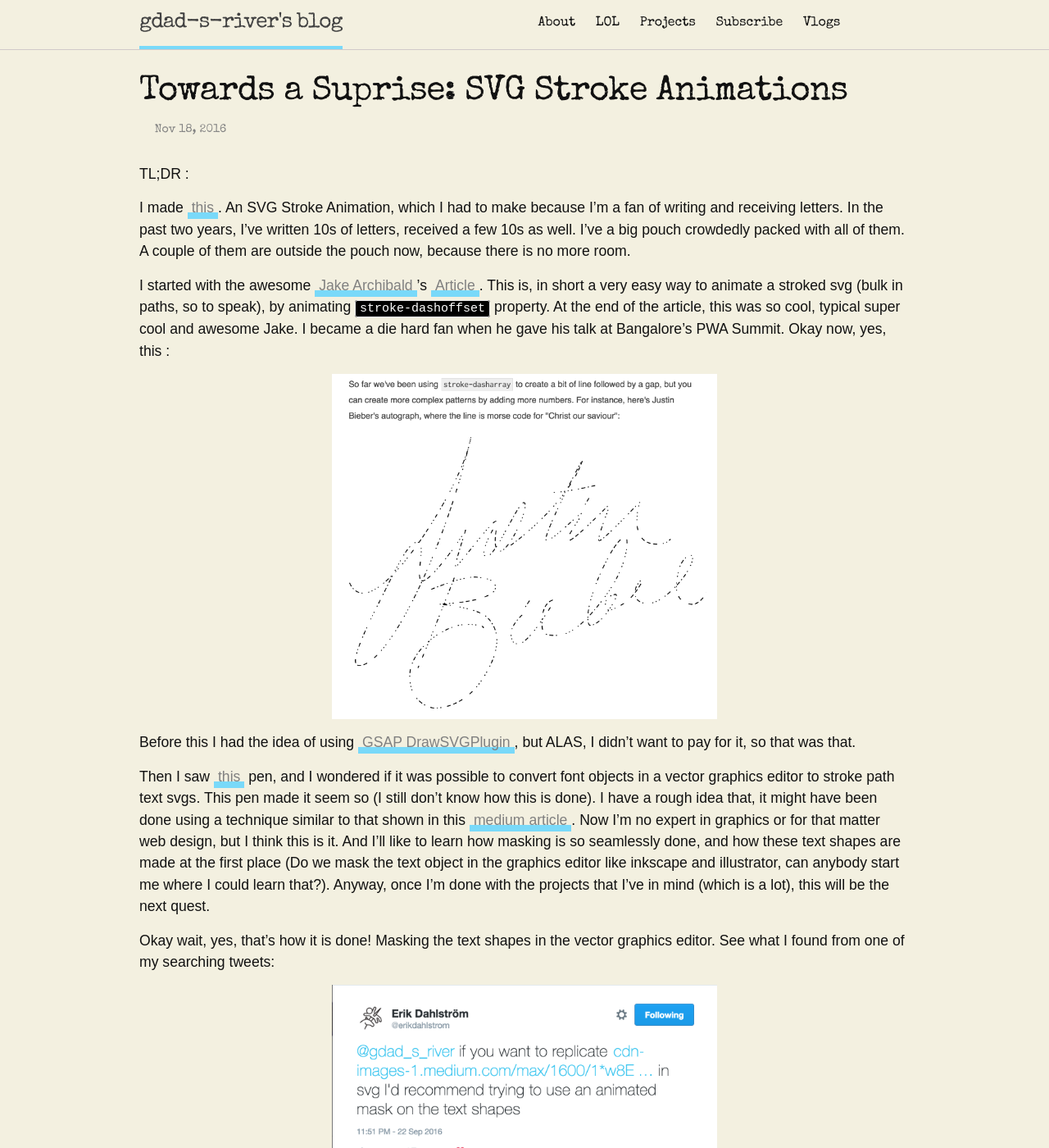
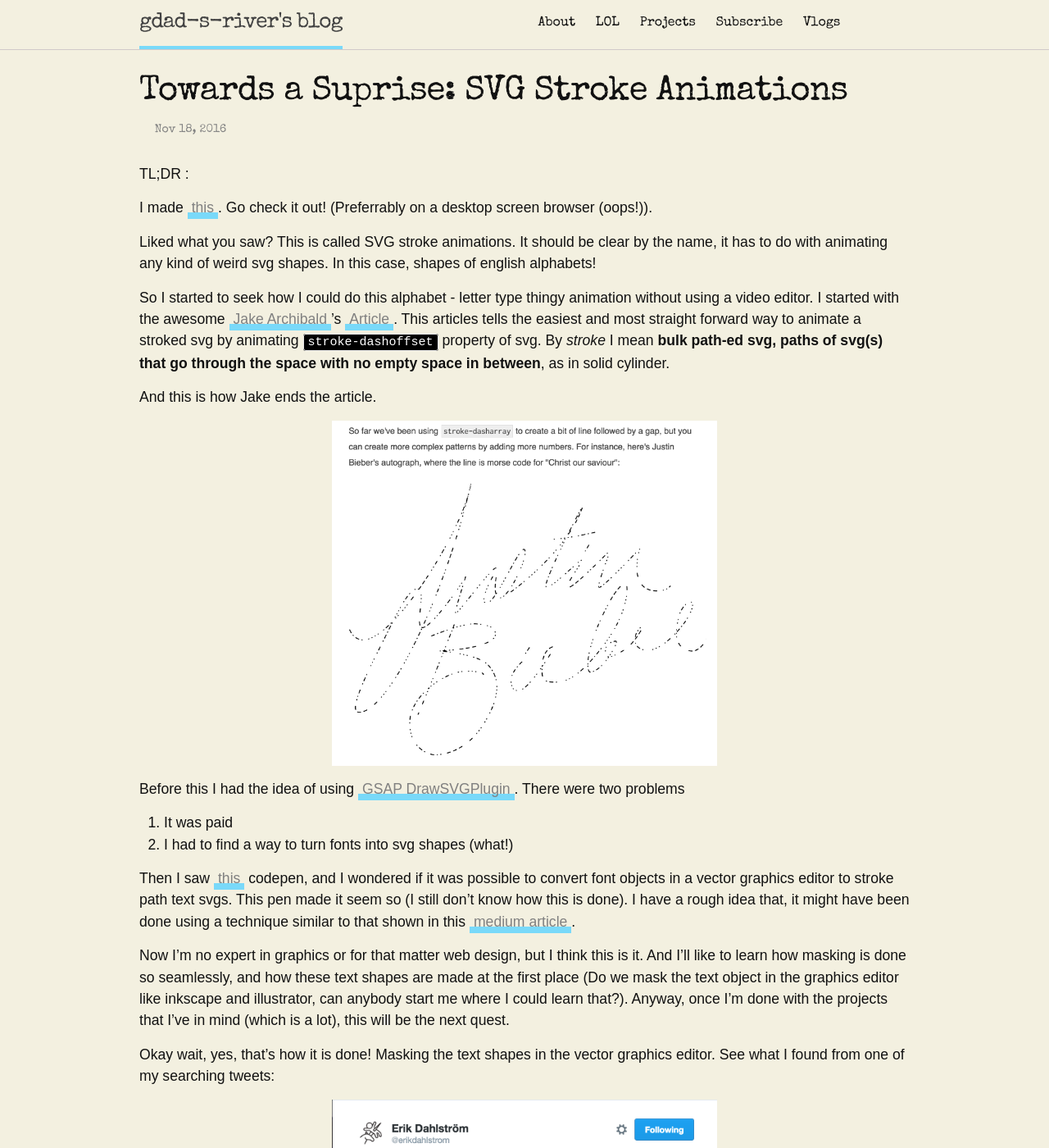
Before and after one commit to gdad-s-river/gdad-s-river.github.io, a Jekyll site: the page built from _posts/2016-11-18-svg-stroke-animation.md, in a window 1280 px wide and 1400 px high. Shown: the whole window at 82% size. Built offline with Jekyll 4.4.1, drawn with Linux system fonts in a browser that asks for light colours; some web fonts are replaced; comment, search, counter and statistics services are not loaded; some of the changed text lies outside the part shown.

Commit message:
edited about section, edited a couple of posts

```diff
--- a/_posts/2016-11-18-svg-stroke-animation.md
+++ b/_posts/2016-11-18-svg-stroke-animation.md
@@ -8,15 +8,24 @@ tag: "svg, stroke-animations, Inkscape"
 
 TL;DR :
 
-I made [this](https://bhavri.github.io). An SVG Stroke Animation, which I had to make because I'm a fan of writing and receiving letters. In the past two years, I've written 10s of letters, received a few 10s as well. I've a big pouch crowdedly packed with all of them. A couple of them are outside the pouch now, because there is no more room.
+I made [this](https://bhavri.github.io). Go check it out! (Preferrably on a desktop screen browser (oops!)).
 
-I started with the awesome [Jake Archibald](https://twitter.com/jaffathecake)'s [Article](https://jakearchibald.com/2013/animated-line-drawing-svg/). This is, in short a very easy way to animate a stroked svg (bulk in paths, so to speak), by animating `stroke-dashoffset` property. At the end of the article, this was so cool, typical super cool and awesome Jake. I became a die hard fan when he gave his talk at Bangalore's PWA Summit. Okay now, yes, this :
+Liked what you saw? This is called SVG stroke animations. It should be clear by the name, it has to do with animating any kind of weird svg shapes. In this case, shapes of english alphabets!
+
+So I started to seek how I could do this alphabet - letter type thingy animation without using a video editor. I started with the awesome [Jake Archibald](https://twitter.com/jaffathecake)'s [Article](https://jakearchibald.com/2013/animated-line-drawing-svg/). This articles tells the easiest and most straight forward way to animate a stroked svg  by animating `stroke-dashoffset` property of svg. By _stroke_ I mean **bulk path-ed svg, paths of svg(s) that go through the space with no empty space in between**, as in solid cylinder.
+
+And this is how Jake ends the article.
 
 ![Justin Bieber, Christ Our Savior]({{ site.url }}/assets/images/jakethecake-svg-line-anime.png)
 
-Before this I had the idea of using [GSAP DrawSVGPlugin](https://greensock.com/drawSVG), but ALAS, I didn't want to pay for it, so that was that.
+Before this I had the idea of using [GSAP DrawSVGPlugin](https://greensock.com/drawSVG). There were two problems
 
-Then I saw [this](https://codepen.io/munkholm/pen/EaZJQE) pen, and I wondered if it was possible to convert font objects in a vector graphics editor to stroke path text svgs. This pen made it seem so (I still don't know how this is done). I have a rough idea that, it might have been done using a technique similar to that shown in this [medium article](https://medium.com/@gordonnl/stylised-line-animations-ded23320ffe5#.jb5a4whlx). Now I'm no expert in graphics or for that matter web design, but I think this is it. And I'll like to learn how masking is so seamlessly done, and how these text shapes are made at the first place (Do we mask the text object in the graphics editor like inkscape and illustrator, can anybody start me where I could learn that?). Anyway, once I'm done with the projects that I've in mind (which is a lot), this will be the next quest.
+1. It was paid
+2. I had to find a way to turn fonts into svg shapes (what!)
+
+Then I saw [this](https://codepen.io/munkholm/pen/EaZJQE) codepen, and I wondered if it was possible to convert font objects in a vector graphics editor to stroke path text svgs. This pen made it seem so (I still don't know how this is done). I have a rough idea that, it might have been done using a technique similar to that shown in this [medium article](https://medium.com/@gordonnl/stylised-line-animations-ded23320ffe5#.jb5a4whlx).
+
+Now I'm no expert in graphics or for that matter web design, but I think this is it. And I'll like to learn how masking is done so seamlessly, and how these text shapes are made at the first place (Do we mask the text object in the graphics editor like inkscape and illustrator, can anybody start me where I could learn that?). Anyway, once I'm done with the projects that I've in mind (which is a lot), this will be the next quest.
 
 Okay wait, yes, that's how it is done! Masking the text shapes in the vector graphics editor. See what I found from one of my searching tweets:
 
@@ -24,21 +33,21 @@ Okay wait, yes, that's how it is done! Masking the text shapes in the vector gra
 
 The Full Conversation [here](https://twitter.com/erikdahlstrom/status/779022861818290177)
 
-Whops! I forget to tell, whom I wanted to make this for. If you've already seen what I made, you already know her name. She's like my spriritual doppelganger. So yeah.
+But there still is the same problem - masking so many text objects in a graphics editor is manual work. Could I not automate it somehow?
 
 There was also, I remember, a method to make this work on canvas, but I didn't like it so I left it right there.
 
 I started diving into what actually svg paths are and  how they work by reading [Sitepoint's closer look at svg path](https://www.sitepoint.com/closer-look-svg-path-data/). It was informative, but I couldn't get anything that I wanted, out of it.
 
-And oh, even before anything else, I actually thought there would be an available node module. I found one, it was called text-to-svg, and I thought my work was done there! But ALAS! I was to find, that it would convert the text into svgs which are not stroked svgs but outlined, which were essentially filled with color,and the fill property in svg can't be animated.
+And oh, even before anything else, I actually thought there would be a  node module available for this task. I found one, it was called `text-to-svg`, and I thought my work was done there! But ALAS! I was to find, that it would convert the text into svgs which are not stroked svgs but outlined, which were essentially filled with color, and the `fill` property in svg can't be animated.
 
 That's when I stumbed upon an article that explained, [why it is not possible to make such a plugin](http://graphicdesign.stackexchange.com/questions/39178/animate-drawing-of-svg-text/40990#40990?newreg=753c630034d34d3bbf5dca7a9da28ebd). And it made complete sense. So the intention that I had, of automating everything I did wasn't possible (at least yet). I knew I was in for a manual ride.
 
-I didn't explore [opentype](http://opentype.js.org/) much. It sort of gave access to the glyps (path points) somehow ? I guess ? I don't really know.
+I didn't explore [opentype](http://opentype.js.org/) much. It sort of gave access to the glyps (svg path points) somehow? I guess? I don't really know.
 
 And oh, by the way, like Jake Archibald, the magician Chris Coyer also had a [smiliar article](https://css-tricks.com/svg-line-animation-works/) on css tricks.
 
-There were a number of stackoverflow questions [like this](http://stackoverflow.com/questions/32060838/svg-handwriting-animation-without-using-stroke-properties), which shared the problem I was trying to solve, but I needed something very quick, and something that would just work. I needn't necessary had to make it very pretty like the medium article I shared above. I just wanted a long letter to be written online.
+There were a number of stackoverflow questions [like this](http://stackoverflow.com/questions/32060838/svg-handwriting-animation-without-using-stroke-properties), which shared the problem I was trying to solve, but I needed something very quick, and something that would just work. I needn't necessarily had to make it very pretty like the medium article I shared above. I just wanted a long letter to be written online.
 
 Fortunately I messaged [Alyssa](https://twitter.com/AlyssaNicoll) on twitter to ask for her suggestions or advice (whatever she'd have). And fortunately she did have some pointers that would eventually help me. SVG Stroke Fonts to the rescue! Sort of.
 
--- a/sw.js
+++ b/sw.js
@@ -2,7 +2,7 @@
 layout: null
 ---
 
-const staticCacheName = "gdad-s-river-static-v115";
+const staticCacheName = "gdad-s-river-static-v116";
 
 console.log("installing service worker");
 
```
Also changed, not shown: other parts of _posts/2016-11-18-svg-stroke-animation.md (+1 -1 lines), _posts/2016-05-27-equality-comparison-and-samename-in-javascript.md (+2 -2 lines), about.md (+10 -4 lines).
